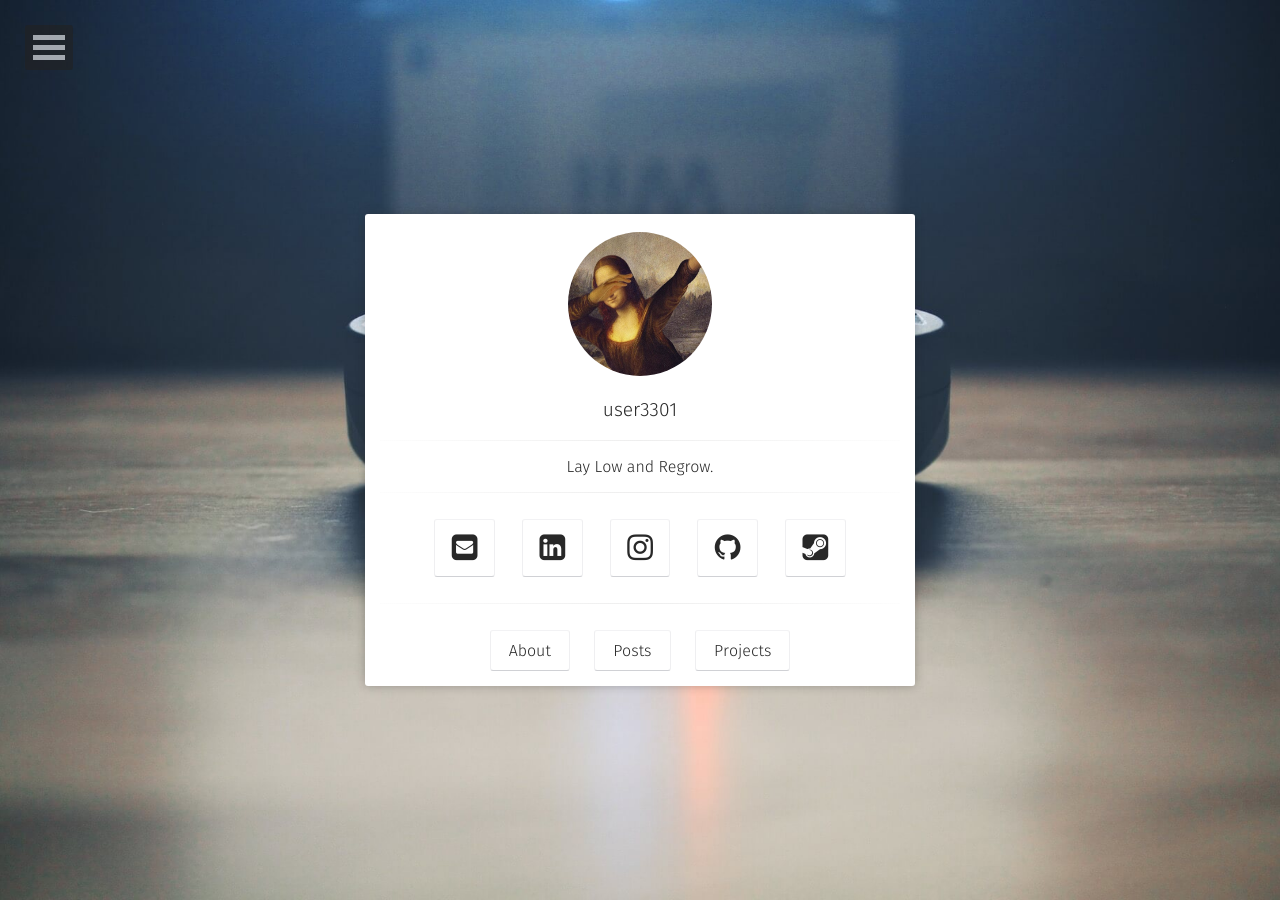
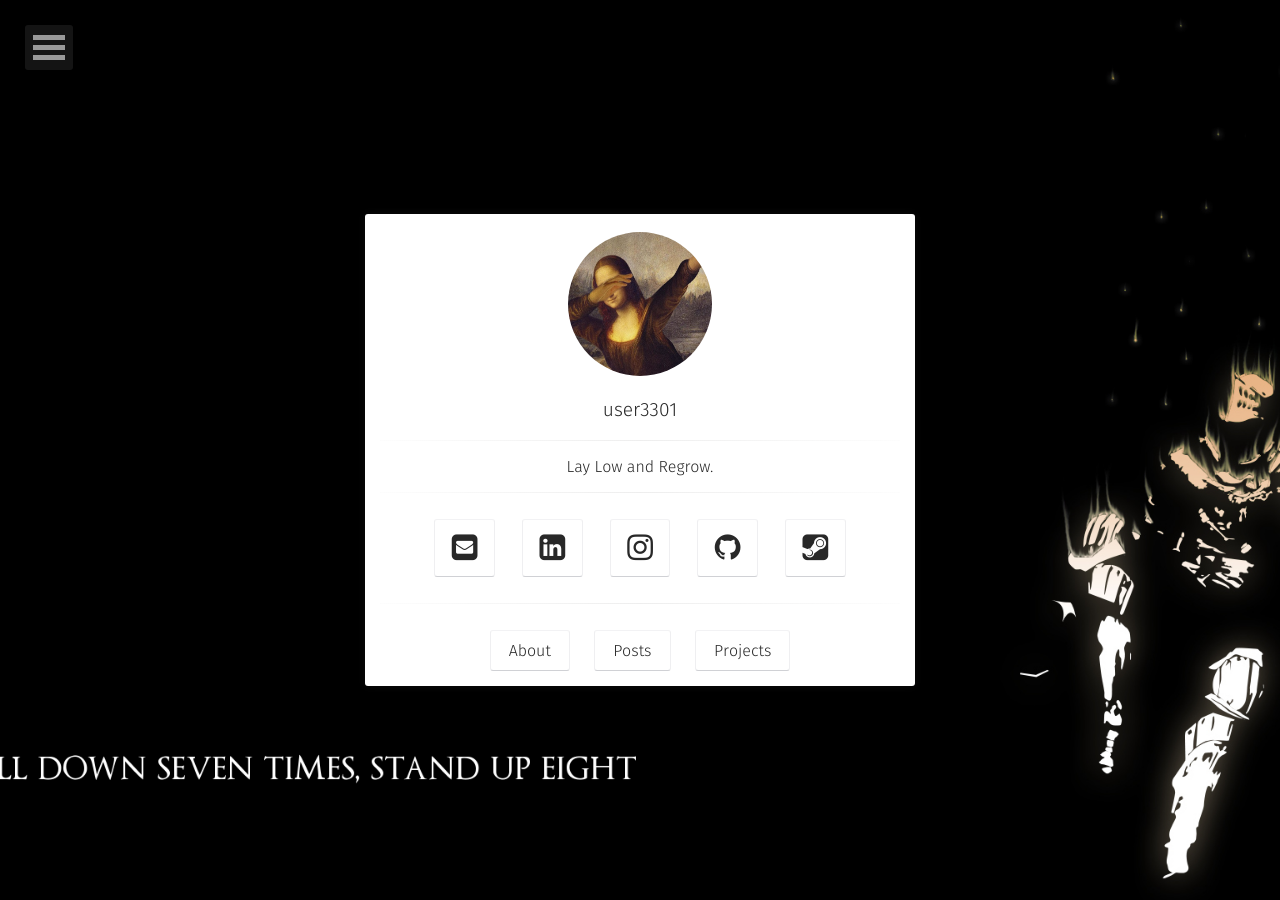
Before and after one commit to user3301/user3301.github.io, a Jekyll site: the page built from index.html, in a window 1280 px wide. Built offline with Jekyll 4.4.1, drawn with Linux system fonts in a browser that asks for light colours; some web fonts are replaced.

Commit message:
background pic darksouls

```diff
--- a/_config.yml
+++ b/_config.yml
@@ -5,7 +5,7 @@ description:        "User3301 is a Java fanboy, but he doesn't think Java is the
 reading_time:       true
 words_per_minute:   200
 logo:               'assets/img/mona-dab.jpg'
-background:         'assets/img/controller.jpg'
+background:         'assets/img/darksouls.jpg'
 tiled_bg:           false   # Set this true if you want to tile your background image, otherwise it will be covered
 locale:             en_US
 url:                https://user3301.github.io
```
Also changed, not shown: assets/img/anomyuous.jpg (added), assets/img/darksouls.jpg (added).
